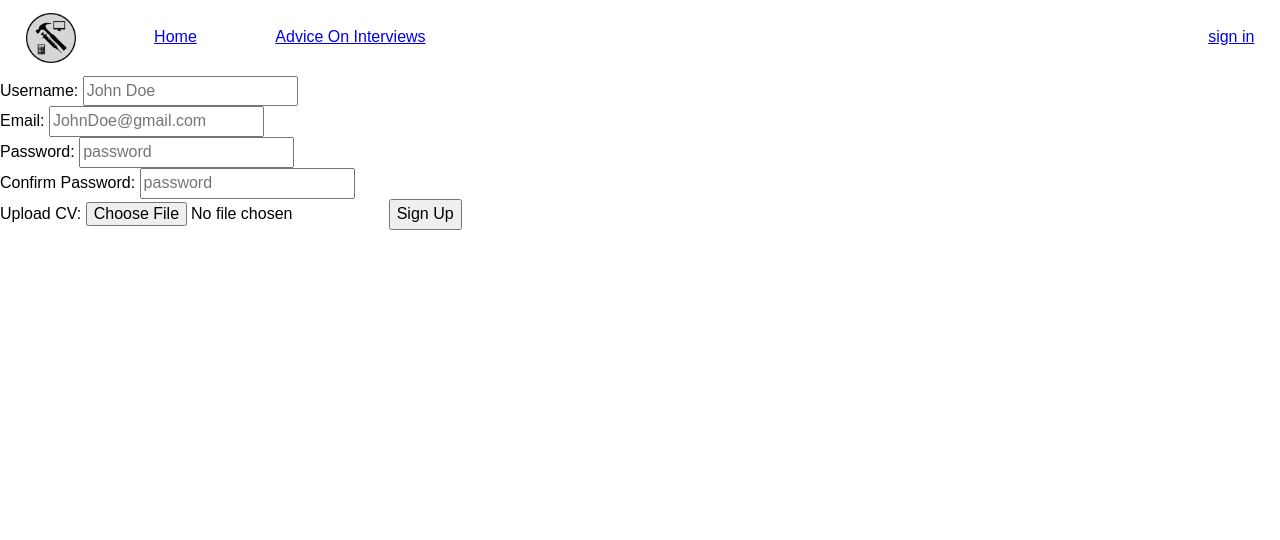
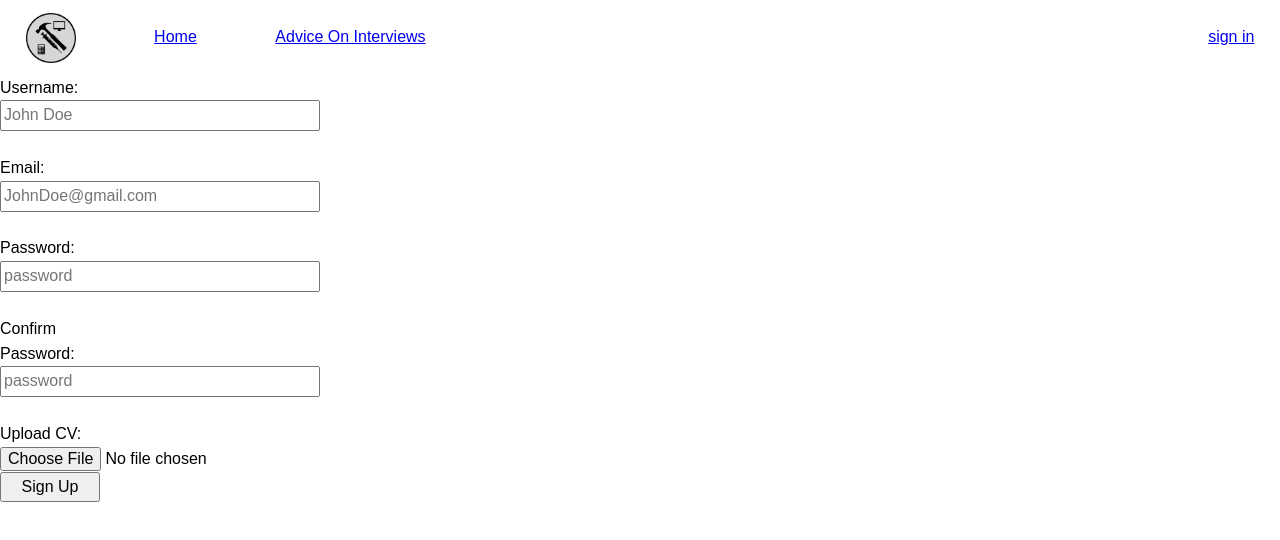
Before and after one commit to The-Mostest/yourCVservice-Frontend, a React (Vite) app: page /signup in a window 1280 px wide. Shown: the top 540 px of the page. Built offline with nearby package versions, Linux system fonts and the light colour scheme; no server answers.

Commit message:
Finshed lanfing page

```diff
--- a/src/Pages/SignUp/SignUp.jsx
+++ b/src/Pages/SignUp/SignUp.jsx
@@ -2,7 +2,7 @@ import { useState } from "react"
 import { signup } from "../../services/userService"
 import { useNavigate } from "react-router-dom"
 import FileUpload from "../../Components/FileUpload"
-
+import styles from './SignUp.module.scss'
 
 const SignUp = ({ setUser, close }) => {
     const [error, setError] = useState({})
@@ -73,7 +73,7 @@ const SignUp = ({ setUser, close }) => {
                 <label htmlFor="cv">Upload CV: </label>
                 <FileUpload fileUpload={fileUpload} setFileUpload={setFileUpload} setFormData={setFormData} formData={formData} name='cv' />
 
-                <button>Sign Up</button>
+                <button >Sign Up</button>
             </form>
 
 
--- /dev/null
+++ b/src/Pages/SignUp/SignUp.module.scss
@@ -0,0 +1,10 @@
+form {
+    width: 100px;
+    display: flex;
+    flex-direction: column;
+
+    input {
+        width: 20em;
+    }
+
+}
```
